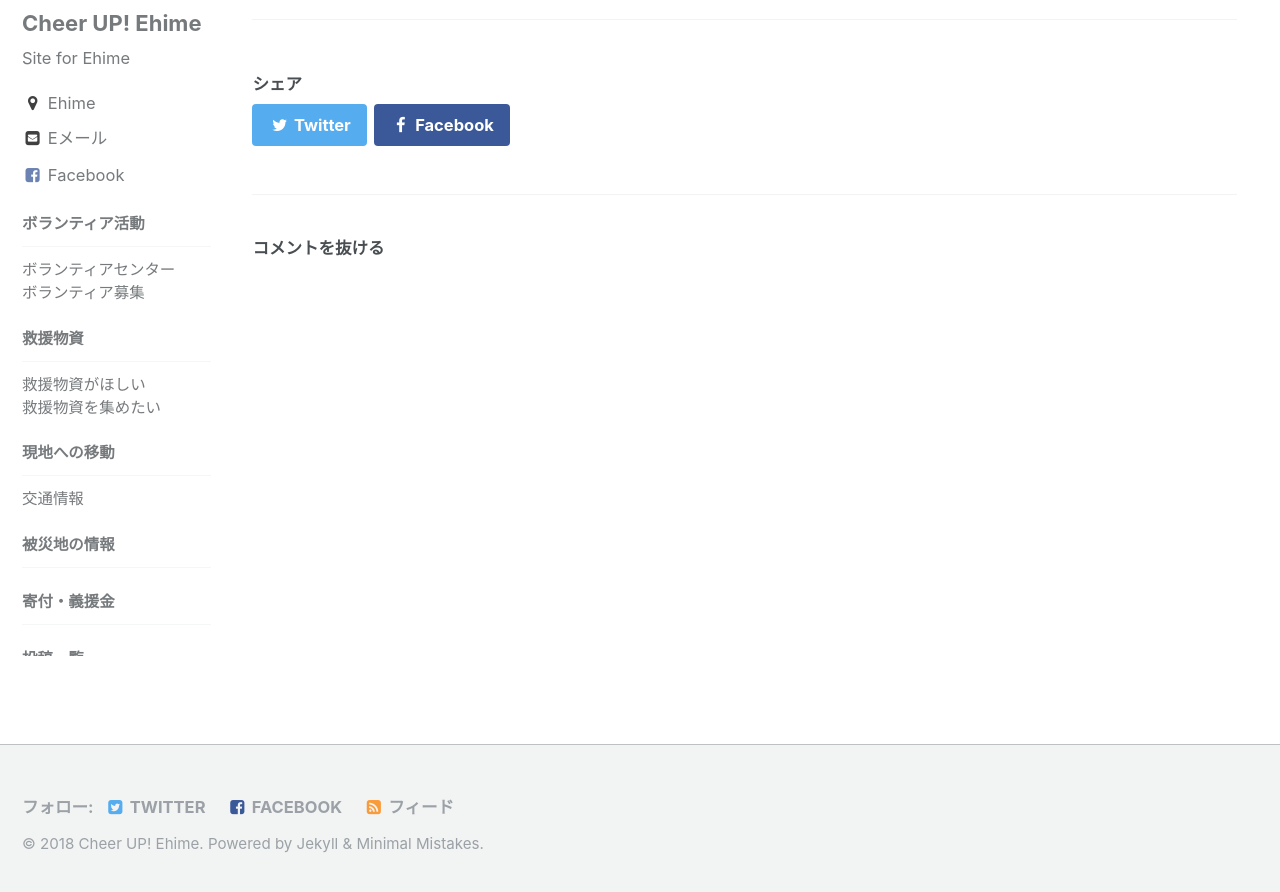
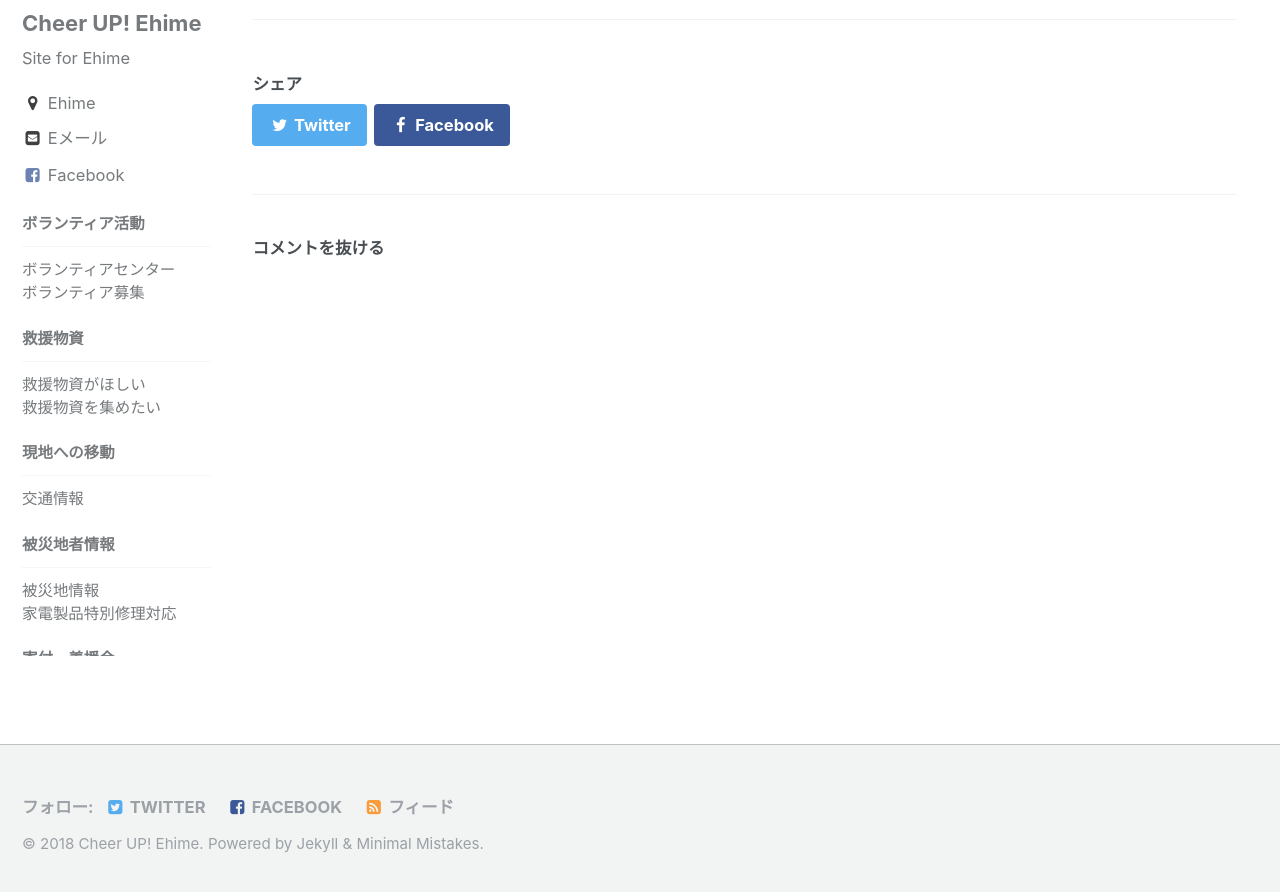
Before and after one commit to cheerup-ehime/cheerup-ehime.github.io, a Jekyll site: the page built from _pages/rescue-supply.md, in a window 1280 px wide and 900 px high, scrolled down 287 px. Shown: the top 892 px of the window. Built offline with Jekyll 4.4.1, drawn with Linux system fonts in a browser that asks for light colours.

Commit message:
修理対応のメニュー追加、twitterアカウント追加

```diff
--- a/_config.yml
+++ b/_config.yml
@@ -10,7 +10,7 @@ locale                   : "ja"
 title                    : "チアアップえひめ<br/>平成30年7月豪雨復興支援情報"
 title_separator          : "-"
 name                     : "Cheer UP! Ehime"
-description              : "愛媛県に関する平成３０年７月豪雨支援情報サイトです。"
+description              : "愛媛県に関する平成30年7月豪雨ふ復興支援情報を集約し提供するサイトです。"
 url                      : "https://cheerup-ehime.github.io" #
 baseurl                  : # the subpath of your site, e.g. "/blog"
 repository               : #
@@ -55,7 +55,7 @@ yandex_site_verification :
 
 # Social Sharing
 twitter:
-  username               : cheerup-ehime
+  username               : EhimeCheerup
 facebook:
   username               : cheerup.ehime
   app_id                 :
@@ -161,6 +161,7 @@ kramdown:
   toc_levels: 1..6
   smart_quotes: lsquo,rsquo,ldquo,rdquo
   enable_coderay: false
+  parse_block_html: true
 
 
 # Sass/SCSS
@@ -179,7 +180,7 @@ breadcrumbs: false
 # breadcrumb_separator  : "/"
 
 # Plugins
-gems:
+plugins:
   - jekyll-paginate
   - jekyll-sitemap
   - jekyll-gist
@@ -187,6 +188,7 @@ gems:
   - jemoji
   - jekyll-twitter-plugin
   - jekyll-archives
+
 
 
 # mimic GitHub Pages with --safe
--- a/_data/navigation.yml
+++ b/_data/navigation.yml
@@ -32,8 +32,12 @@ submenu:
     children:
       - title: "交通情報"
         url: /categories/%E4%BA%A4%E9%80%9A%E6%83%85%E5%A0%B1
-  - title: "被災地の情報"
-    url: /disaster-area/
+  - title: "被災地者情報"
+    children:
+      - title: "被災地情報"
+        url: /disaster-area/
+      - title: "家電製品特別修理対応"
+        url: /repair/
   - title: "寄付・義援金"
     url: /donations/
   - title: "投稿一覧"
```
